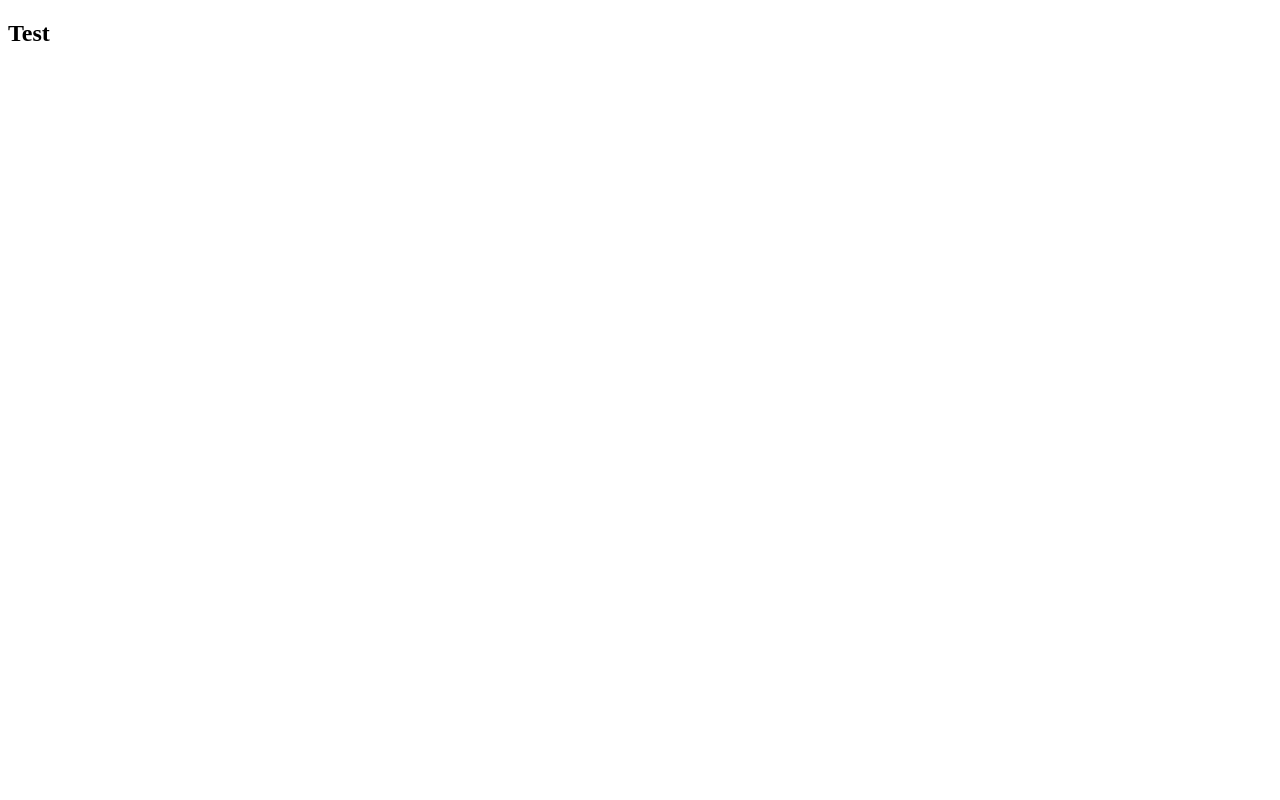
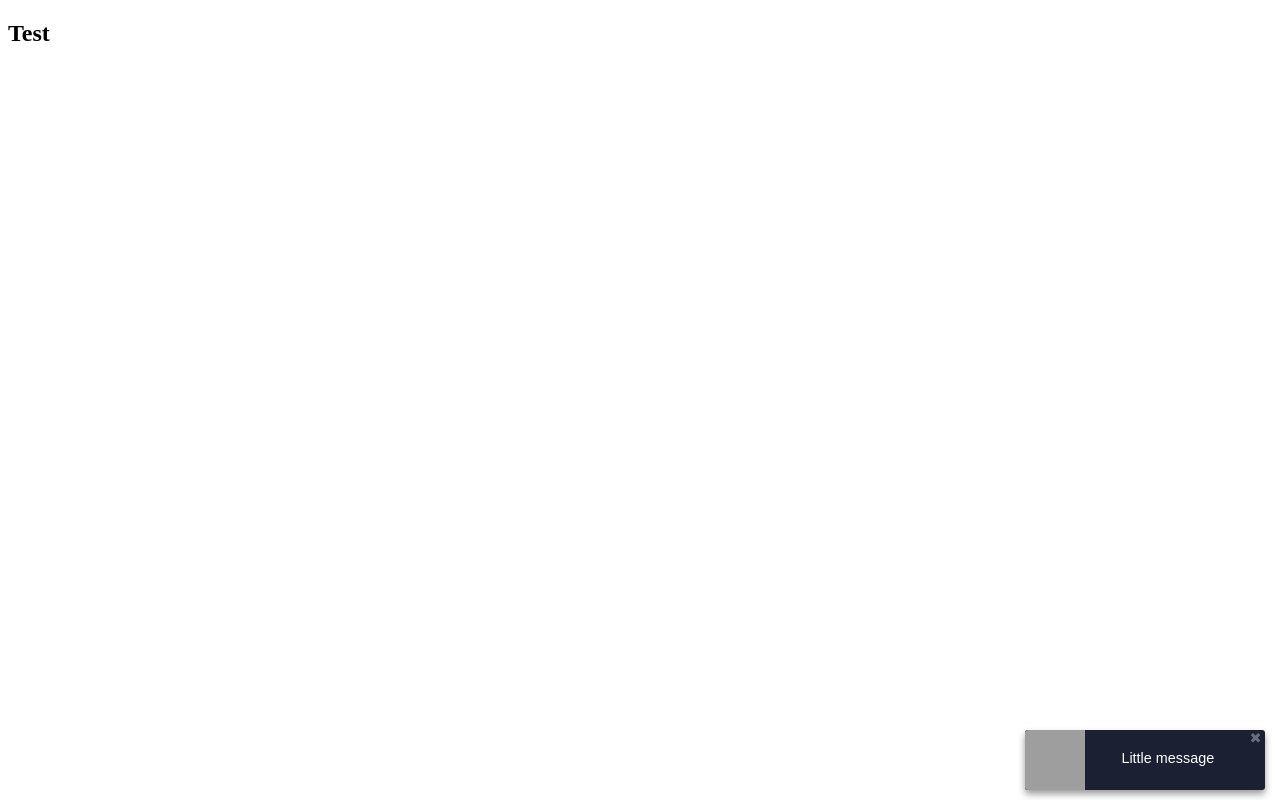
Before and after one commit to hlapidez/notification-fallback.js, a website: page index.html in a window 1280 px wide. Drawn offline with Linux system fonts and the light colour scheme; grey boxes are pictures that could not be loaded.

Commit message:
add ability to add icons

```diff
--- a/index.html
+++ b/index.html
@@ -9,7 +9,11 @@
 	<script src='notification.js'></script>
 	<script>
 		console.log(window.Notification);
-		var n = new Notification('New Message');
+		var n = new Notification2('Little message', {
+			icon: 'https://encrypted-tbn1.gstatic.com/images?q=tbn:ANd9GcQjOVjKUCCNhPpASfM1O-b4pkxYnb84azxjNNRi5FjasQajxK1W',
+			enterAfter: 3000
+		});
+		console.log(n.title);
 	</script>
 </body>
 </html>
--- a/notification.js
+++ b/notification.js
@@ -2,11 +2,11 @@
 	'use strict';
 	var doc = global.document;
 
-	if (!(global.Notification || global.notify)) {
+	if ((global.Notification || global.notify)) {
 		var s = doc.createElement('style'),
 			standart = {
 				enterAfter : 0,
-				closeOn : 'click',
+				dir : 'auto',
 				tag : 'message'
 			},
 			deleteNotification = function () {
@@ -16,9 +16,11 @@
 
 			loadStyling = function () {
 				s.setAttribute('data-notify', 'notification');
-				s.innerHTML = '.__notify {overflow: hidden; clear: both; border-radius: 3px; width: 220px; z-index: 9999; font-size: 0.9em; padding: 20px 15px; background: rgb(27, 32, 50); color: #fff; font-family: sans-serif; box-shadow: 0 4px 7px rgba(0, 0, 0, .4); position: fixed; bottom: 10px; right: 15px; text-align:center}';
-				s.innerHTML += ' .__notify .__close-btn { width: 8%; float: right; text-decoration: none; color: #686d7c; position: relative; bottom: 10px; left: 9px;}';
-				s.innerHTML += ' .__notify .__message {float: left; width: 90%;} .__notify .__close-btn:hover { color: #e04c35;}';
+				s.innerHTML = '.__notify {overflow: hidden; clear: both; border-radius: 3px; width: 240px; z-index: 9999; font-size: 0.9em; padding: 0; background: rgb(27, 32, 50); color: #fff; font-family: sans-serif; box-shadow: 0 4px 7px rgba(0, 0, 0, .4); position: fixed; bottom: 10px; right: 15px; text-align:center}';
+				s.innerHTML += ' .__notify .__close-btn { width: 8%; float: right; text-decoration: none; color: #686d7c; position: relative;}';
+				s.innerHTML += ' .__notify .__message {float: right; width: 65%; padding: 20px 0; overflow: hidden; white-space: normal; word-wrap: break-word;} .__notify .__close-btn:hover { color: #e04c35;}';
+				s.innerHTML += ' .__notify .__image-box {float:left; width: 60px; height: 60px; background: #2d3449;}';
+				s.innerHTML += ' .__notify .__image-box .__image {float:left; width: 60px; height: 60px;}';
 				doc.getElementsByTagName('head')[0].appendChild(s);
 			},
 
@@ -32,23 +34,33 @@
 				}
 			},
 
-			createNotificator = function (message) {
+			createNotificator = function (message, options) {
 				var notify = doc.createElement('div'),
 					close  = doc.createElement('a'),
-					msg    = doc.createElement('div');
+					msg    = doc.createElement('div'),
+					img    = doc.createElement('img'),
+					imageBox    = doc.createElement('div');
 				close.className = '__close-btn';
 				close.setAttribute('href', '#none');
 				close.innerHTML = '&#10006;';
+				imageBox.className = '__image-box';
 				addEvent(close, 'click', deleteNotification);
 				notify.className = '__notify';
 				msg.className = '__message';
 				msg.innerHTML = message;
 				notify.appendChild(close);
 				notify.appendChild(msg);
+				if (options.icon !== undefined) {
+					img.className = '__image';
+					img.src = options.icon;
+					img.setAttribute('alt', message);
+					imageBox.appendChild(img);
+				}
+				notify.appendChild(imageBox);
 				doc.body.appendChild(notify);
 			};
 
-		global.Notification = function (title, options) {
+		global.Notification2 = function (title, options) {
 			this.title = (title || 'New Message');
 			this.options = options || standart;
 
@@ -57,17 +69,17 @@
 			}
 
 			setTimeout(function () {
-				createNotificator(title);
-			}, this.options.enterAfter);
+				createNotificator(this.title, this.options);
+			}.bind(this), this.options.enterAfter);
 		};
 
-		global.Notification.prototype.leaveAfter = function (time) {
+		global.Notification2.prototype.leaveAfter = function (time) {
 			setTimeout(this.close, time);
 		};
 
-		global.Notification.prototype.close = deleteNotification;
+		global.Notification2.prototype.close = deleteNotification;
 
-		global.notify = global.Notification;
+		global.notify = global.Notification2;
 
 	} else {
 		global.notify = global.Notification;
```
